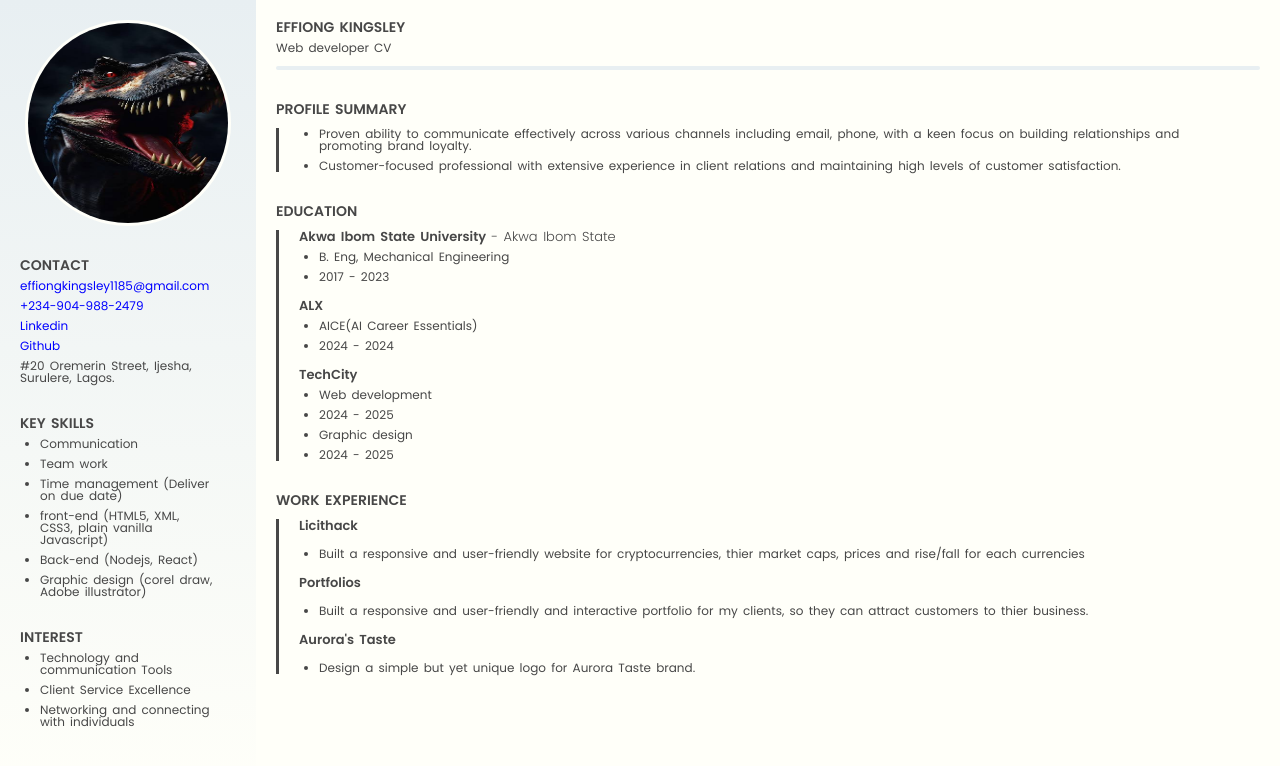
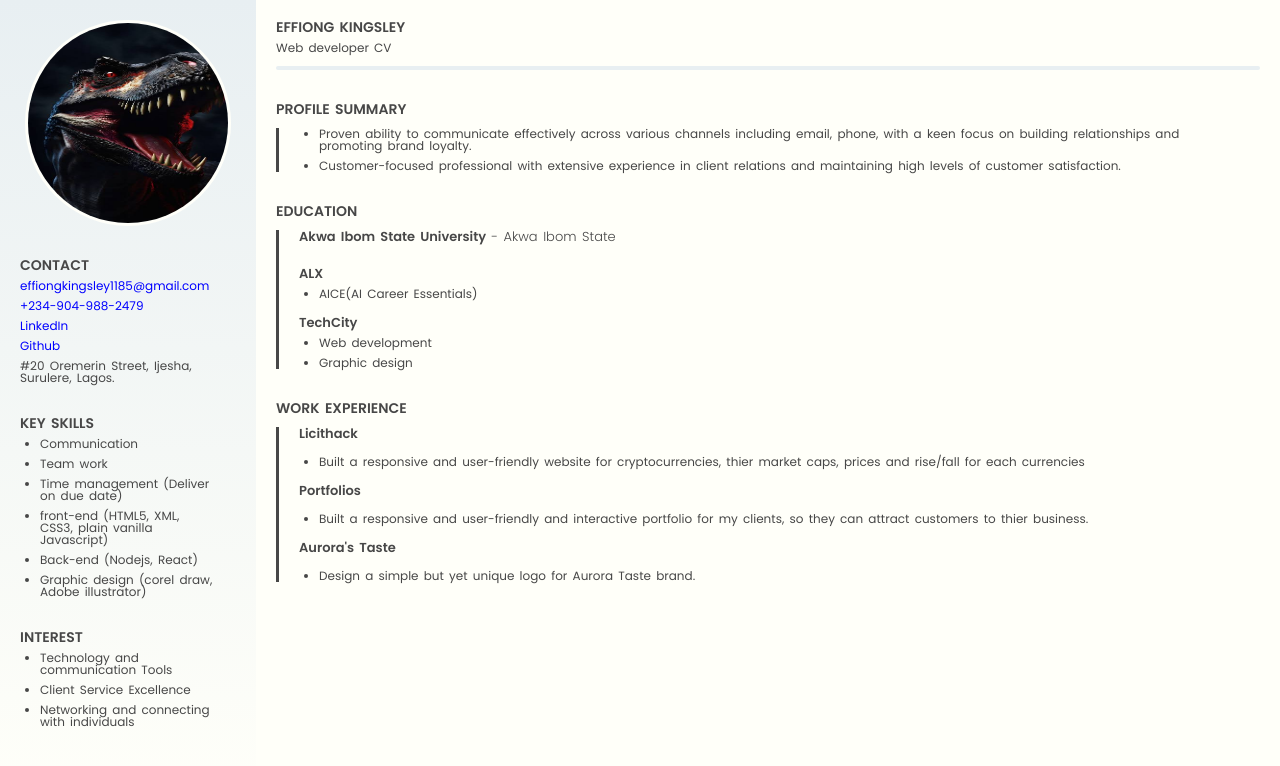
Before and after one commit to kingsfavy/Port, a website: page index.html in a window 1280 px wide. Drawn offline with Linux system fonts and the light colour scheme.

Commit message:
Update index.html

```diff
--- a/index.html
+++ b/index.html
@@ -30,7 +30,7 @@ effiongkingsley1185@gmail.com</p>
 <p onclick="window.location.href='tel:+234-904-988-2479'" class="mail">+234-904-988-2479</p>
     <div class="small-space"></div>
     <p class="mail" onclick="window.location.href='https://www.linkedin.com/in/kingsley-effiong-b70992308?trk=contact-info';">
-Linkedin</p>
+LinkedIn</p>
       <div class="small-space"></div>
     <p class="mail" onclick="window.location.href='https://github.com/kingsfavy';">
 Github</p>
@@ -55,9 +55,7 @@ Github</p>
 <li>Graphic design (corel draw, Adobe illustrator)</li>
 </ul>
 
-
 <div class="space"></div>
-
 
 <p class="sub-heading">INTEREST</p>
 <div class="small-space"></div>
@@ -72,8 +70,6 @@ Github</p>
 <div class="space"></div>
 </div>
 </div>
-
-
 
 <div class="right">
 <div class="margin">
@@ -108,19 +104,13 @@ relationships and promoting brand loyalty.</li>
 <div class="box">
 <p class="tit">Akwa Ibom State University <span>- Akwa Ibom State</span></p>
 <div class="small-space"></div>
-<ul>
-<li>B. Eng, Mechanical Engineering</li>
-    <div class="small-space"></div>
-    <li>2017 - 2023</li>
-</ul>
+
 <div class="small-space"></div>
 <div class="small-space"></div>
 <p class="tit">ALX</p>
 <div class="small-space"></div>
 <ul>
 <li>AICE(AI Career Essentials)</li>
-       <div class="small-space"></div>
-    <li>2024 - 2024</li>
 </ul>
 <div class="small-space"></div>
 <div class="small-space"></div>
@@ -128,12 +118,8 @@ relationships and promoting brand loyalty.</li>
 <div class="small-space"></div>
 <ul>
 <li>Web development</li>
-        <div class="small-space"></div>
-    <li>2024 - 2025</li>
 <div class="small-space"></div>
 <li>Graphic design</li>
-        <div class="small-space"></div>
-    <li>2024 - 2025</li>
 </ul>
 </div>
 
```
